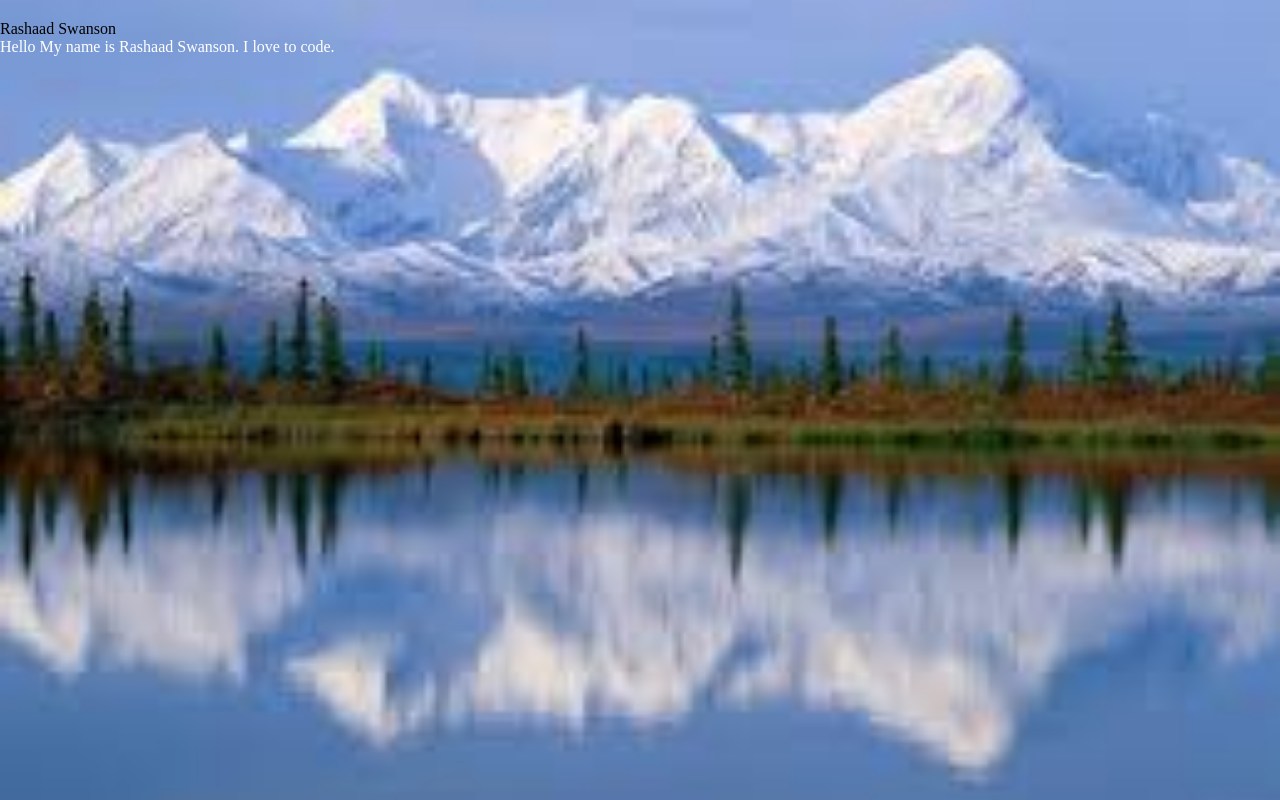
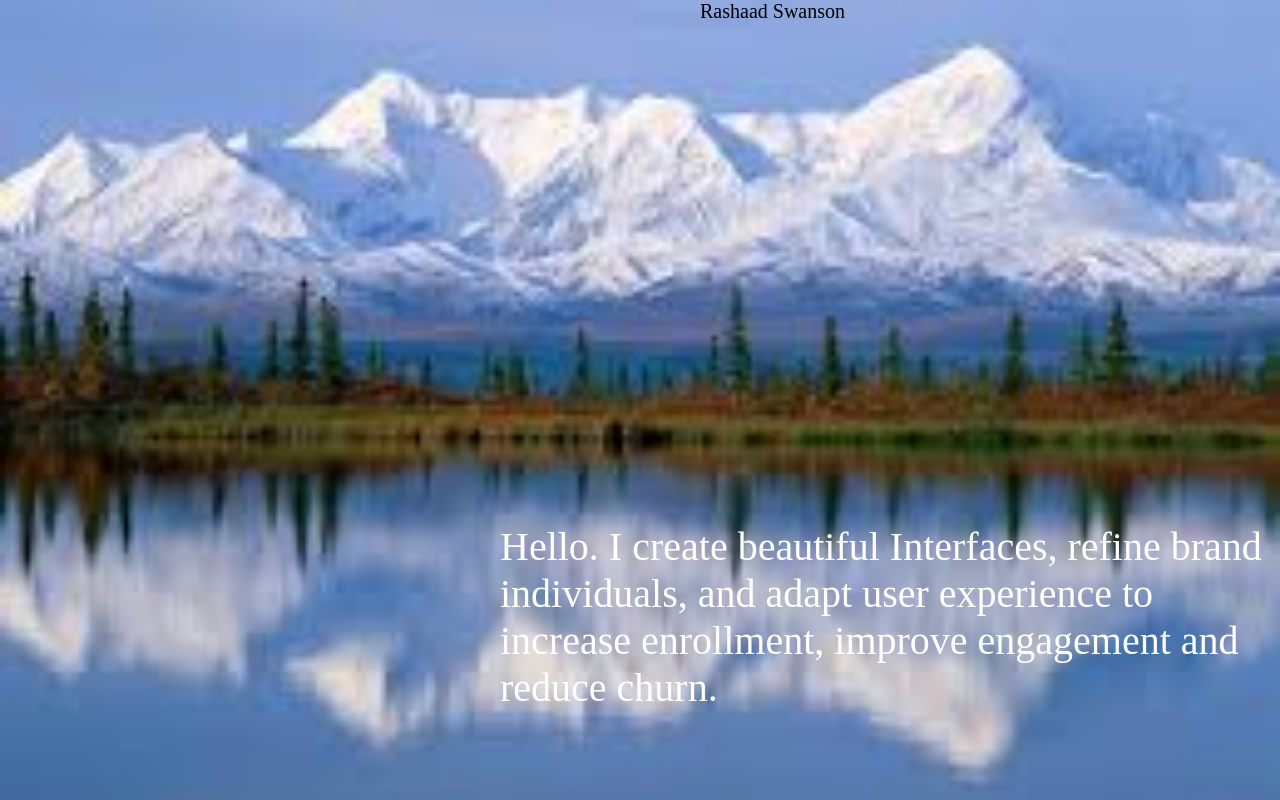
Before and after one commit to mangenius200/WSP, a plain HTML site: page wsp_project-master/components/5/component.html in a window 1280 px wide. Drawn offline with Linux system fonts and the light colour scheme.

Commit message:
change my component 5
change my component 5

```diff
--- a/wsp_project-master/components/5/component.css
+++ b/wsp_project-master/components/5/component.css
@@ -5,12 +5,18 @@
 body {
     background: url(../../images/mt.jpg) no-repeat center center fixed;
     background-size: cover;
+
 }
 p{
-    color:white
+    color:white;
+    positon: absolute;
+    padding-left: 500px;
+    font-size: 40px;
+    padding-top: 500px;
 }
 
 h1{
-    padding-top: 20px;
-    left:25px;
+    margin: 0 auto;
+    padding-left: 700px;
+    font-size: 20px;
 }
--- a/wsp_project-master/components/5/component.html
+++ b/wsp_project-master/components/5/component.html
@@ -15,8 +15,11 @@
 	<section>
 		<section>
 			<h1> Rashaad Swanson</h1>
-			<p> Hello My name is Rashaad Swanson. I love to code.</p>
+			<p> Hello. 	I create beautiful Interfaces, refine brand individuals, and adapt user experience to increase
+				enrollment, improve engagement and reduce churn.
+			</p>
 		</section>
+
 
 
 	</section>
```
